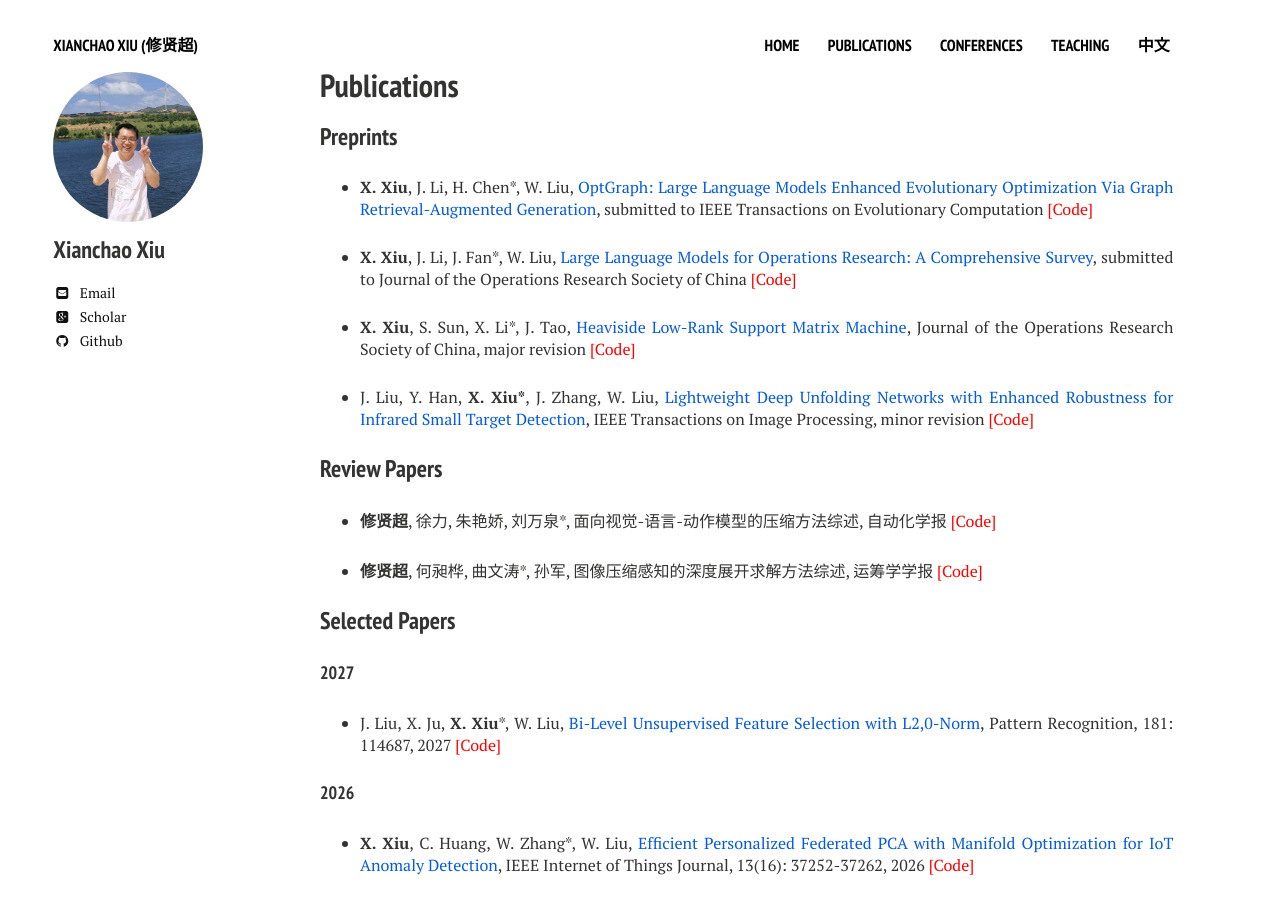
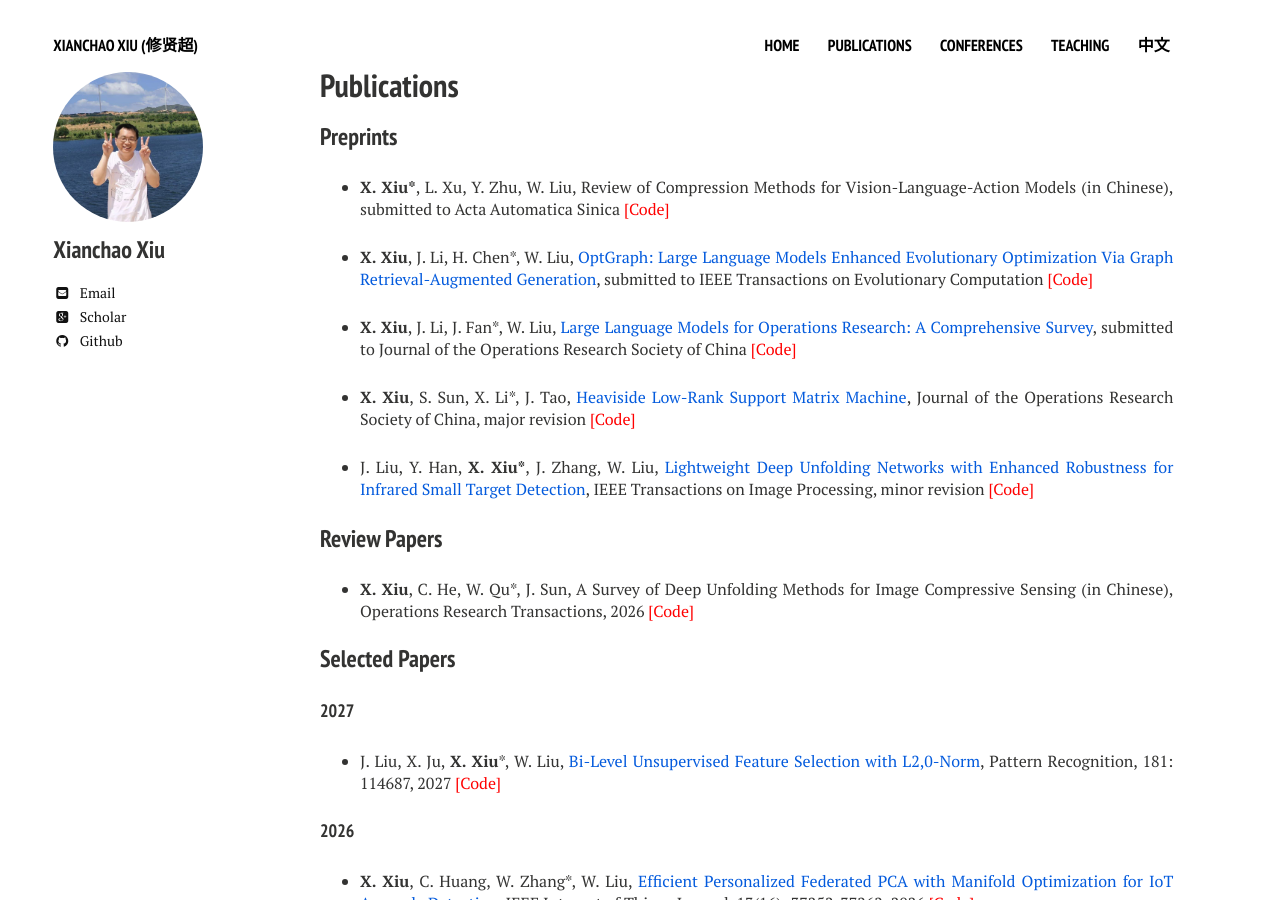
Before and after one commit to xianchaoxiu/xianchaoxiu.github.io, a Jekyll site: the page built from publications/index.md, in a window 1280 px wide and 900 px high. Built offline with Jekyll 4.4.1, drawn with Linux system fonts in a browser that asks for light colours; nearby versions of some CDN libraries.

Commit message:
Update index.md

```diff
--- a/publications/index.md
+++ b/publications/index.md
@@ -10,6 +10,8 @@ share: false
 
 ### Preprints
 
+* <b>X. Xiu*</b>, L. Xu, Y. Zhu, W. Liu, Review of Compression Methods for Vision-Language-Action Models (in Chinese), submitted to Acta Automatica Sinica  <a href="https://github.com/xianchaoxiu/COM4VLA" class="textlink" target="_blank" style="color: red;">[Code]</a>
+
 * <b>X. Xiu</b>, J. Li, H. Chen*, W. Liu, <a href="https://arxiv.org/pdf/2607.27918" class="textlink" target="_blank">OptGraph: Large Language Models Enhanced Evolutionary Optimization Via Graph Retrieval-Augmented Generation</a>, submitted to IEEE Transactions on Evolutionary Computation <a href="https://github.com/xianchaoxiu/OptGraph" class="textlink" target="_blank" style="color: red;">[Code]</a>
 
 * <b>X. Xiu</b>, J. Li, J. Fan*, W. Liu, <a href="https://arxiv.org/abs/2605.20849" class="textlink" target="_blank">Large Language Models for Operations Research: A Comprehensive Survey</a>, submitted to Journal of the Operations Research Society of China <a href="https://github.com/xianchaoxiu/LLM4OR" class="textlink" target="_blank" style="color: red;">[Code]</a>
@@ -21,9 +23,7 @@ share: false
 
 ### Review Papers
 
-* <b>修贤超</b>, 徐力, 朱艳娇, 刘万泉*, 面向视觉-语言-动作模型的压缩方法综述, 自动化学报  <a href="https://github.com/xianchaoxiu/COM4VLA" class="textlink" target="_blank" style="color: red;">[Code]</a>
-
-* <b>修贤超</b>, 何昶桦, 曲文涛*, 孙军, 图像压缩感知的深度展开求解方法综述, 运筹学学报  <a href="https://github.com/xianchaoxiu/DU4ICS" class="textlink" target="_blank" style="color: red;">[Code]</a>
+* <b>X. Xiu</b>, C. He, W. Qu*, J. Sun, A Survey of Deep Unfolding Methods for Image Compressive Sensing (in Chinese), Operations Research Transactions, 2026  <a href="https://github.com/xianchaoxiu/DU4ICS" class="textlink" target="_blank" style="color: red;">[Code]</a>
 
 
 ### Selected Papers
```
